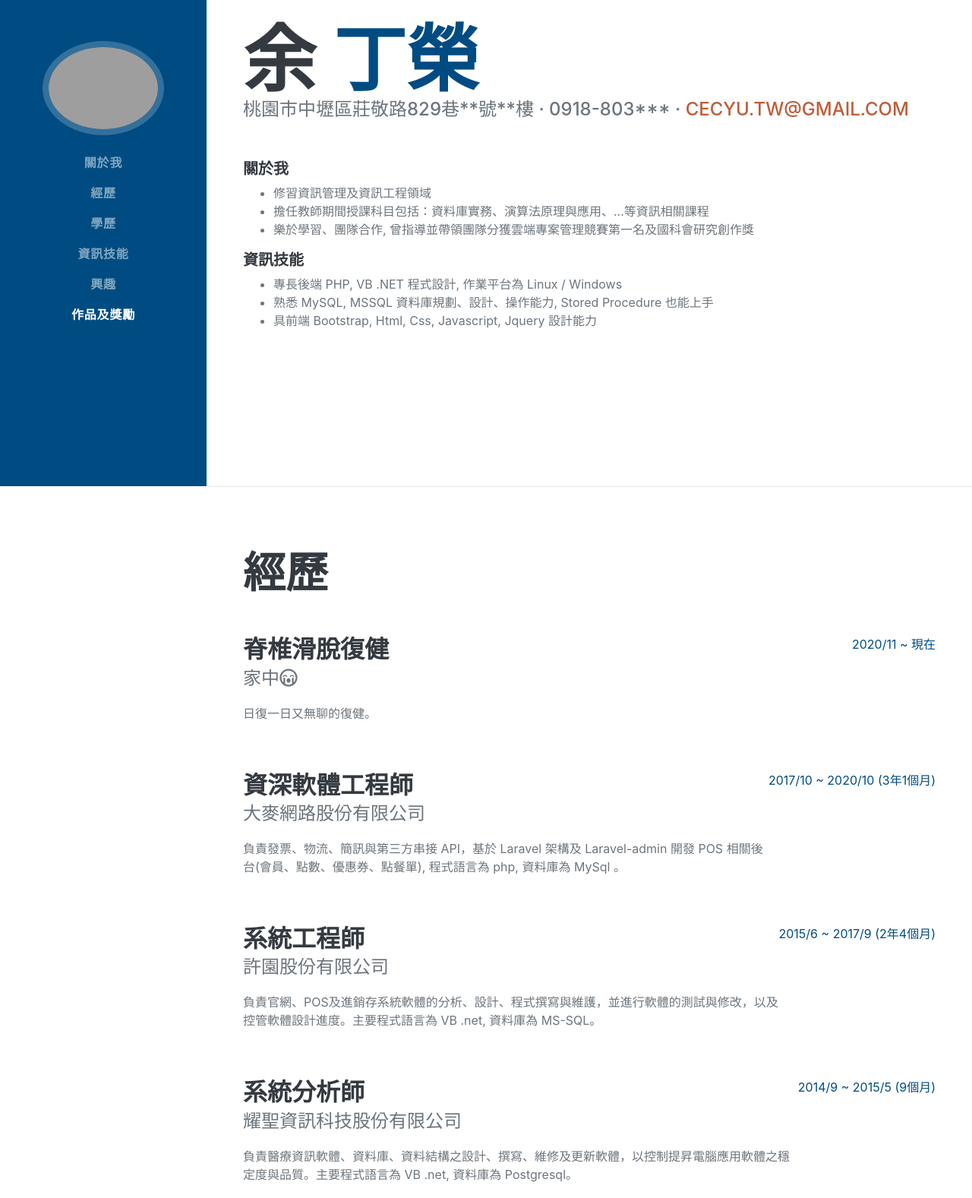
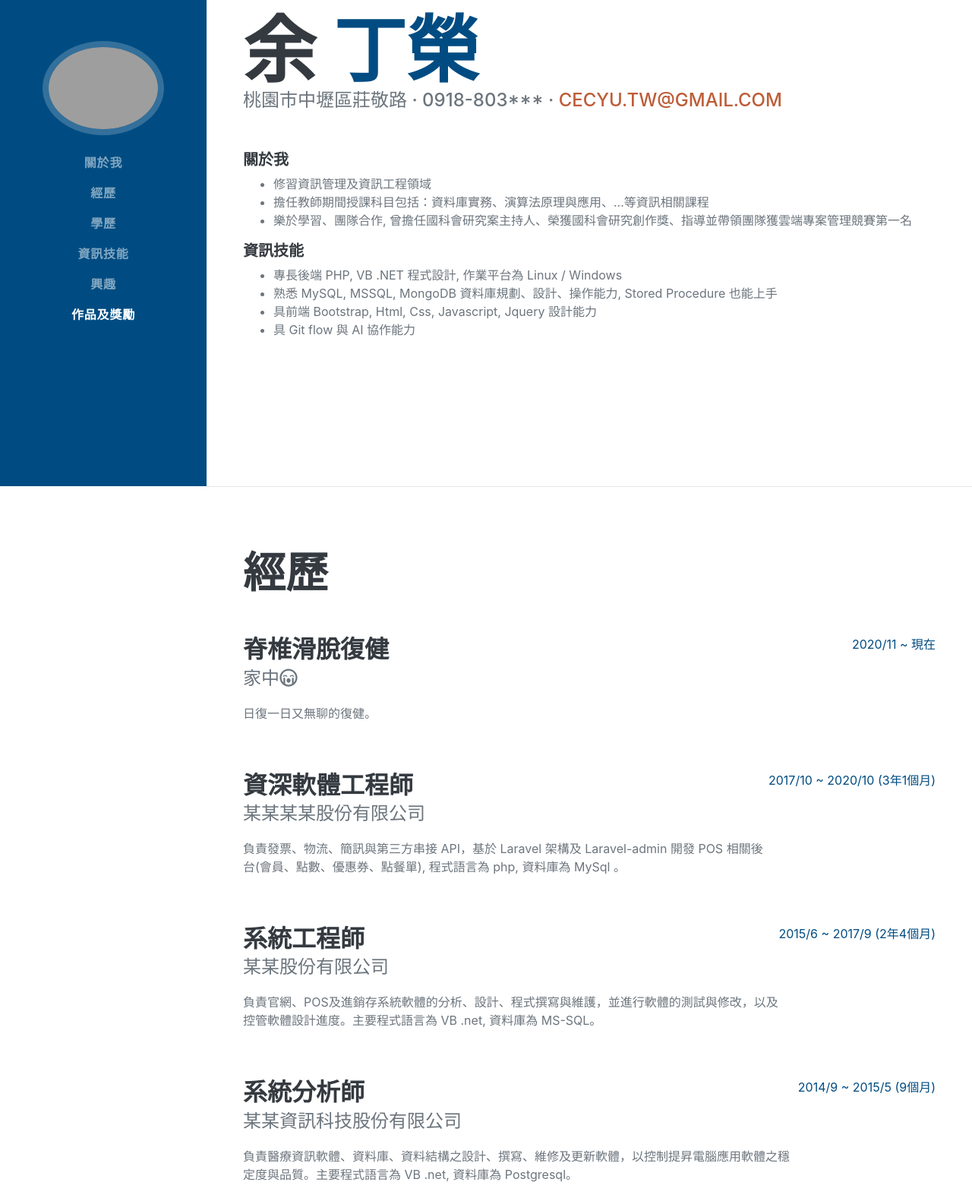
Before and after one commit to RyanYuTw/resume.github.io, a plain HTML site: page index.html in a window 1280 px wide. Shown: the part 160-1737 px from the top of the page at 76% size. Drawn offline with nearby package versions, Linux system fonts and the light colour scheme; grey boxes are pictures that could not be loaded; a web font is replaced by a local one.

Commit message:
docs: update resume content and anonymize company names

```diff
--- a/index.html
+++ b/index.html
@@ -44,7 +44,7 @@
                         <span class="text-primary">丁榮</span>
                     </h1>
                     <div class="subheading mb-5">
-                        桃園市中壢區莊敬路829巷**號**樓 · 0918-803*** ·
+                        桃園市中壢區莊敬路 · 0918-803*** ·
                         <a href="mailto:cecyu.tw@gmail.com">cecyu.tw@gmail.com</a>
                     </div>
 
@@ -56,7 +56,7 @@
                             <ul>
                                 <li>修習資訊管理及資訊工程領域</li>
                                 <li>擔任教師期間授課科目包括：資料庫實務、演算法原理與應用、...等資訊相關課程</li>
-                                <li>樂於學習、團隊合作, 曾指導並帶領團隊分獲雲端專案管理競賽第一名及國科會研究創作獎</li>
+                                <li>樂於學習、團隊合作, 曾擔任國科會研究案主持人、榮獲國科會研究創作獎、指導並帶領團隊獲雲端專案管理競賽第一名</li>
                             </ul>
                         </div>
                     </div>
@@ -68,8 +68,9 @@
                         <div class="panel-body">
                             <ul>
                                 <li>專長後端 PHP, VB .NET 程式設計, 作業平台為 Linux / Windows</li>
-                                <li>熟悉 MySQL, MSSQL 資料庫規劃、設計、操作能力, Stored Procedure 也能上手</li>
+                                <li>熟悉 MySQL, MSSQL, MongoDB 資料庫規劃、設計、操作能力, Stored Procedure 也能上手</li>
                                 <li>具前端 Bootstrap, Html, Css, Javascript, Jquery 設計能力</li>
+                                <li>具 Git flow 與 AI 協作能力</li>
                             </ul>
                         </div>
                     </div>
@@ -91,7 +92,7 @@
                     <div class="d-flex flex-column flex-md-row justify-content-between mb-5">
                         <div class="flex-grow-1">
                             <h3 class="mb-0">資深軟體工程師</h3>
-                            <div class="subheading mb-3">大麥網路股份有限公司</div>
+                            <div class="subheading mb-3">某某某某股份有限公司</div>
                             <p>負責發票、物流、簡訊與第三方串接 API，基於 Laravel 架構及 Laravel-admin 開發 POS 相關後台(會員、點數、優惠券、點餐單), 程式語言為 php, 資料庫為 MySql 。</p>
                         </div>
                         <div class="flex-shrink-0"><span class="text-primary">2017/10 ~ 2020/10 (3年1個月)</span></div>
@@ -99,7 +100,7 @@
                     <div class="d-flex flex-column flex-md-row justify-content-between mb-5">
                         <div class="flex-grow-1">
                             <h3 class="mb-0">系統工程師</h3>
-                            <div class="subheading mb-3">許園股份有限公司</div>
+                            <div class="subheading mb-3">某某股份有限公司</div>
                             <p>負責官網、POS及進銷存系統軟體的分析、設計、程式撰寫與維護，並進行軟體的測試與修改，以及控管軟體設計進度。主要程式語言為 VB .net, 資料庫為 MS-SQL。</p>
                         </div>
                         <div class="flex-shrink-0"><span class="text-primary">2015/6 ~ 2017/9 (2年4個月)</span></div>
@@ -107,7 +108,7 @@
                     <div class="d-flex flex-column flex-md-row justify-content-between mb-5">
                         <div class="flex-grow-1">
                             <h3 class="mb-0">系統分析師</h3>
-                            <div class="subheading mb-3">耀聖資訊科技股份有限公司</div>
+                            <div class="subheading mb-3">某某資訊科技股份有限公司</div>
                             <p>負責醫療資訊軟體、資料庫、資料結構之設計、撰寫、維修及更新軟體，以控制提昇電腦應用軟體之穩定度與品質。主要程式語言為 VB .net, 資料庫為 Postgresql。</p>
                         </div>
                         <div class="flex-shrink-0"><span class="text-primary">2014/9 ~ 2015/5 (9個月)</span></div>
@@ -173,6 +174,7 @@
                     <ul class="list-inline dev-icons">
                         <li><i class="fas fa-battery-full"></i> MySQL</li>
                         <li><i class="fas fa-battery-full"></i> MSSQL</li>
+                        <li><i class="fas fa-battery-full"></i> MongoDB</li>
                         <li><i class="fas fa-battery-three-quarters"></i> PostgreSQL</li>
                     </ul>
                     <div class="subheading mb-3">版本控制</div>
```
